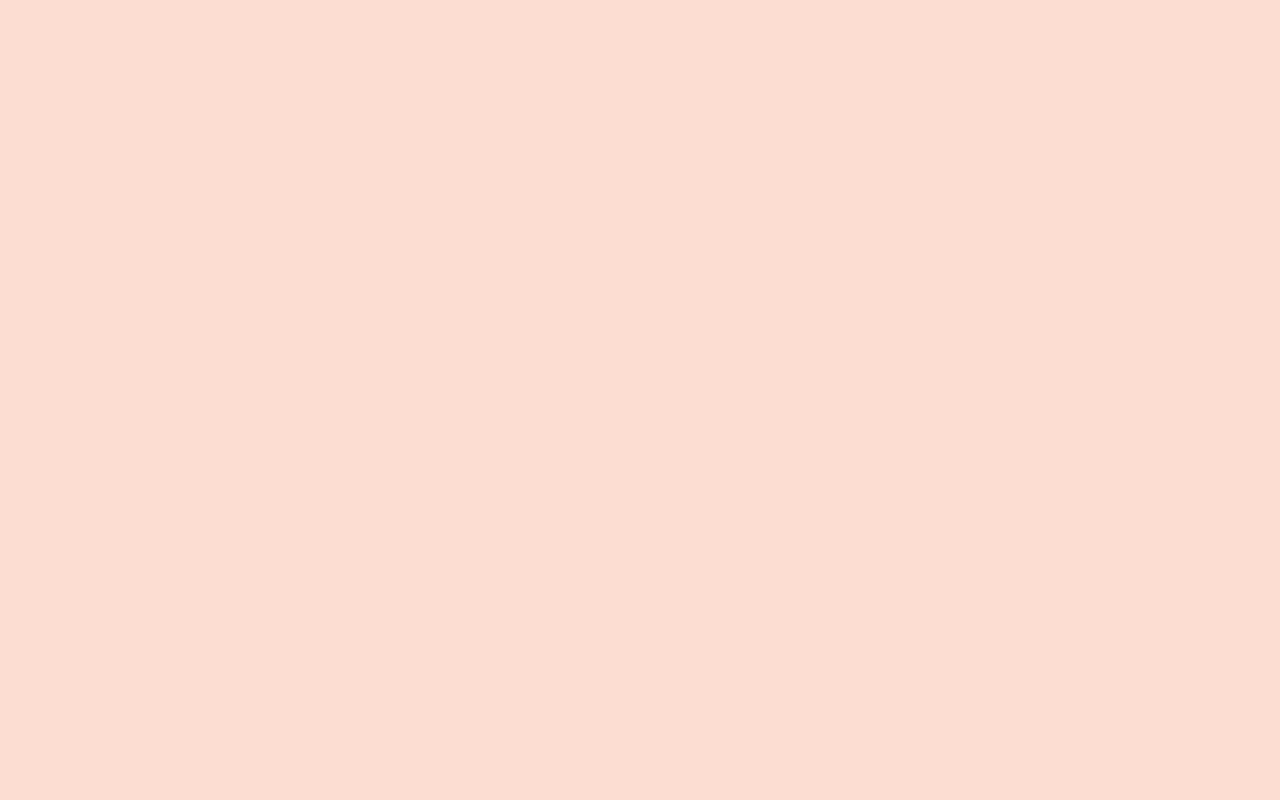
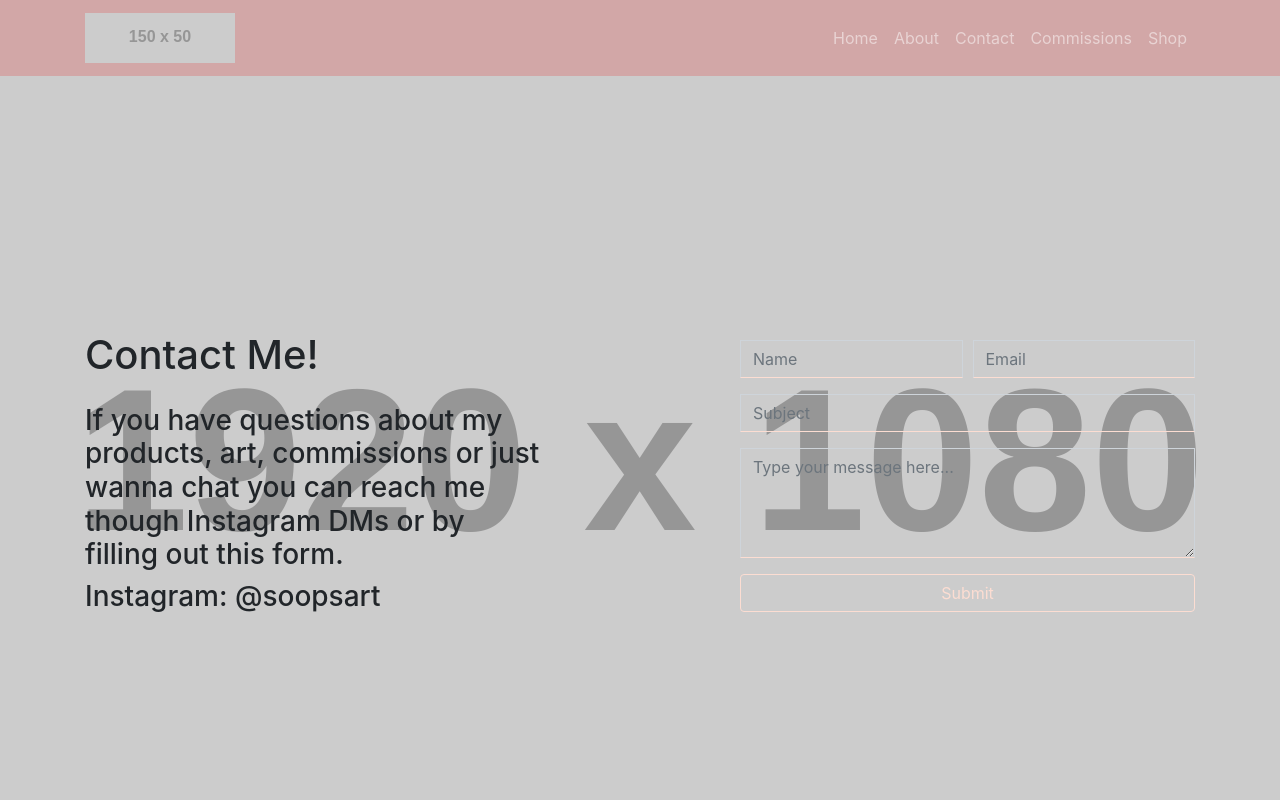
Before and after one commit to benklinton/SoopsArt, a React (Create React App) app: page /contact in a window 1280 px wide. Shown: the top 800 px of the page. Built offline with nearby package versions, Linux system fonts and the light colour scheme.

Commit message:
finished font end for contact page

```diff
--- a/src/App.js
+++ b/src/App.js
@@ -1,5 +1,6 @@
 import React from 'react';
 import { BrowserRouter as Router, Route, Switch } from 'react-router-dom';
+import Contact from './pages/Contact';
 import Home from './pages/Home';
 
 function App() {
@@ -8,6 +9,7 @@ function App() {
       <Router>
         <Switch>
           <Route exact path = '/' component={Home}/>
+          <Route exact path = '/contact' component={Contact}/>
         </Switch>
       </Router>
     </>
--- a/src/components/contact/index.js
+++ b/src/components/contact/index.js
@@ -3,10 +3,51 @@ import './style.css';
 import Button from 'react-bootstrap/Button';
 import Col from 'react-bootstrap/Col';
 import Row from 'react-bootstrap/Row';
+import Container from 'react-bootstrap/Container';
+import Form from 'react-bootstrap/Form';
+
+
 
 function Contact() {
     return (
         <>
+            <header className="contact-bg">
+                <Container className=" h-100">
+                    <Row className='h-100 align-items-center'>
+                        <Col lg={6} className="padding-right">
+                            <h1 className="text-format">Contact Me!</h1>
+                            <h3>
+                                If you have questions about my products, art, commissions or just wanna chat
+                                you can reach me though Instagram DMs or by filling out this form.
+                            </h3>
+                            <h3>Instagram: @soopsart</h3>
+                        </Col>
+                        <Col lg={6} className='padding-left'>
+                        <Form>
+                            <Form.Row>
+                                <Col>
+                                    <Form.Control className='form-style' placeholder="Name" />
+                                </Col>
+                                <Col>
+                                    <Form.Control className='form-style' placeholder="Email" />
+                                </Col>
+                            </Form.Row>
+                            <Form.Row>
+                                <Col>
+                                <Form.Control className='mt-3 form-style' placeholder='Subject'/>
+                                </Col>
+                            </Form.Row>
+                            <Form.Row>
+                                <Col>
+                                <Form.Control className="mt-3 form-style" placeholder="Type your message here..." as='textarea' rows={4}></Form.Control>
+                                </Col>
+                            </Form.Row>
+                            <Button className='mt-3' variant="outline-custom" block>Submit</Button>
+                        </Form>
+                        </Col>
+                    </Row>
+                </Container>
+            </header>
         </>
     )
 }
--- a/src/components/contact/style.css
+++ b/src/components/contact/style.css
@@ -0,0 +1,55 @@
+.contact-bg{
+    height: 100vh;
+    min-height: 500px;
+    background-image: url('https://via.placeholder.com/1920x1080');
+    background-size: cover;
+    background-position: center;
+    background-repeat: no-repeat;
+  }
+
+.text-format {
+    position: relative;
+    margin-bottom: 25px;
+}
+
+.form-margin {
+    margin-top: 25px;
+}
+
+.padding-left {
+    padding-left: 100px;
+}
+
+.padding-right {
+    padding-right: 100px;
+}
+
+.form-style {
+    background: none;
+    border-bottom-color: #fcddd2;
+    border-radius: 0;
+    border-width: 1.5px;
+}
+
+.form-style:hover {
+    border-top-color: #fcddd2;
+    border-bottom-color: #fcddd2;
+    border-left-color: #fcddd2;
+    border-right-color: #fcddd2;
+}
+
+.btn-outline-custom {
+    color:  #fcddd2;
+    border-color: #fcddd2;
+}
+
+.btn:hover {
+    color:  black;
+    background-color: #fcddd2;
+    border-color: #fcddd2;
+}
+
+.form-control:focus {
+    background-color: none;
+    border-color:  #fcddd2;
+}
--- /dev/null
+++ b/src/pages/Contact.js
@@ -0,0 +1,16 @@
+import React from 'react';
+import Navigation from '../components/navbar';
+import Form from '../components/contact';
+import Footer from '../components/footer';
+
+function Contact() {
+        return (
+        <>
+        <Navigation/>
+        <Form/>
+        <Footer/>
+        </>
+        )
+}
+
+export default Contact;
```
